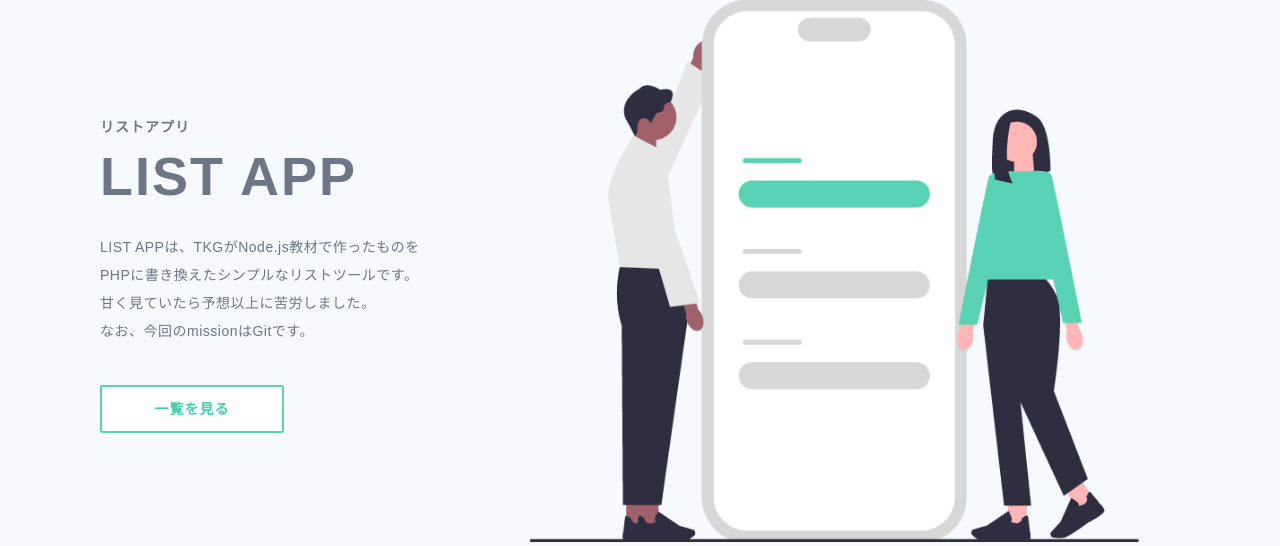
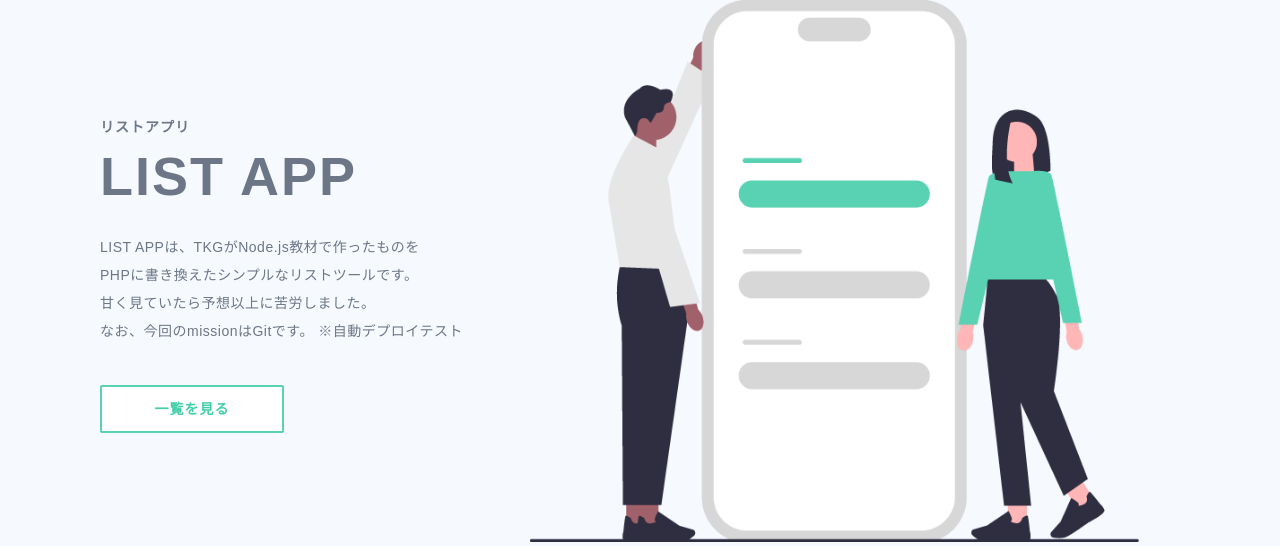
Before and after one commit to tkg-geek/list-app, a PHP site: page / in a window 1280 px wide. Shown: the part 61-607 px from the top of the page. Run offline with PHP 8.4, Linux system fonts and the light colour scheme.

Commit message:
Auto deploy test

```diff
--- a/index.php
+++ b/index.php
@@ -16,7 +16,7 @@
                 PHPに書き換えたシンプルなリストツールです。<br>
                 甘く見ていたら予想以上に苦労しました。<br>
                 なお、今回のmissionはGitです。
-
+                ※自動デプロイテスト
             </p>
             <a class="index-button" href="list.php">一覧を見る</a>
         </div>
```
